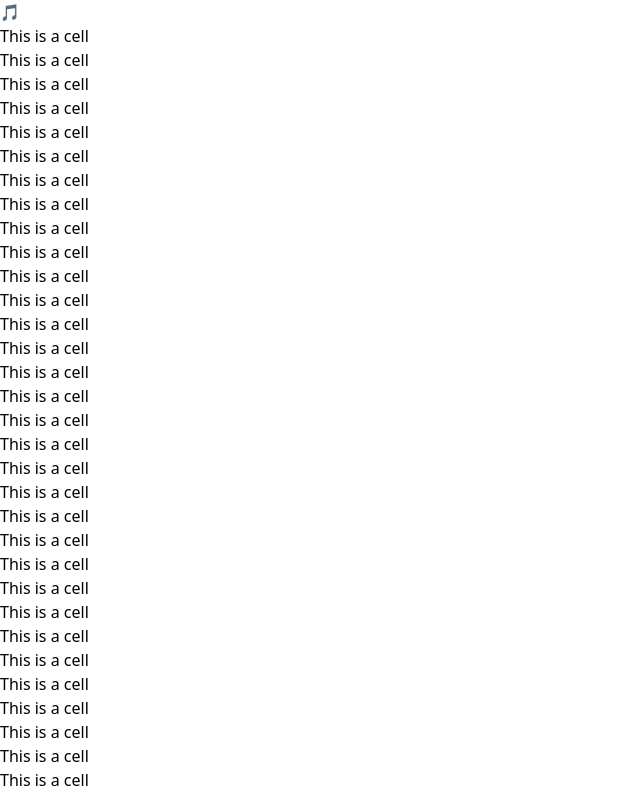
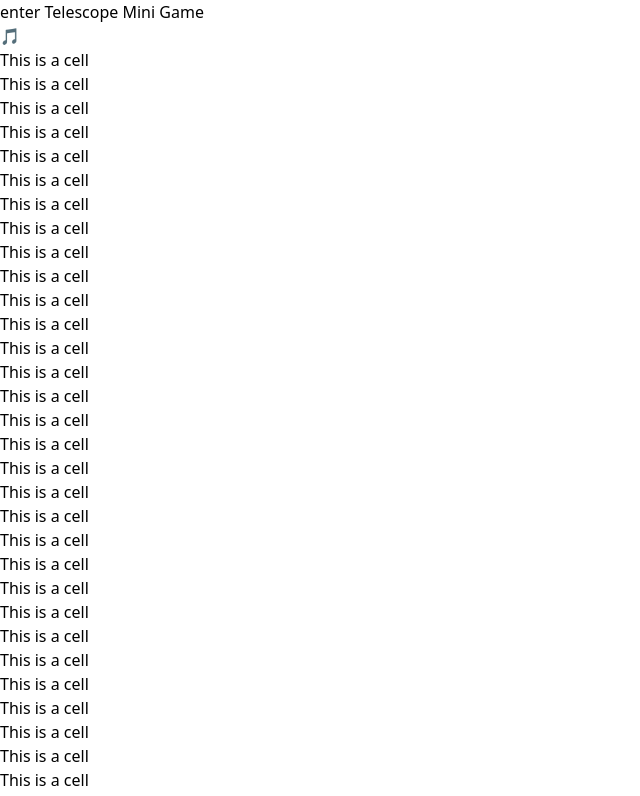
Before and after one commit to WeiTanZzz/invevo-game-jam, a React (Vite) app: page / in a window 1280 px wide. Shown: the top 796 px of the page, without its empty margins (0-640 px from the left). Built offline with nearby package versions, Linux system fonts and the light colour scheme; the HTML template or start-up script is replaced by a standard one.

Commit message:
make the telescope game bearable

```diff
--- a/src/App.tsx
+++ b/src/App.tsx
@@ -1,13 +1,26 @@
+import { useState } from "react"
 import { TelescopeMiniGame } from "./TelescopeMiniGame"
 import BackgroundMusic from "./audio/BackgroundMusic.tsx"
 import { Grid } from "./map/grid"
 
 function App() {
+    const [inTelescopeMiniGame, setInTelescopeMiniGame] = useState(false)
     return (
         <>
-            <BackgroundMusic />
-            <Grid />
-            <TelescopeMiniGame />
+            <button
+                className="bg-blue-500 hover:bg-blue-700 text-white font-bold py-2 px-4 rounded-full"
+                onClick={() => setInTelescopeMiniGame(!inTelescopeMiniGame)}
+            >
+                {inTelescopeMiniGame ? "exit telescop mini game" : "enter Telescope Mini Game "}
+            </button>
+            {inTelescopeMiniGame ? (
+                <TelescopeMiniGame />
+            ) : (
+                <>
+                    <BackgroundMusic />
+                    <Grid />
+                </>
+            )}
         </>
     )
 }
```
